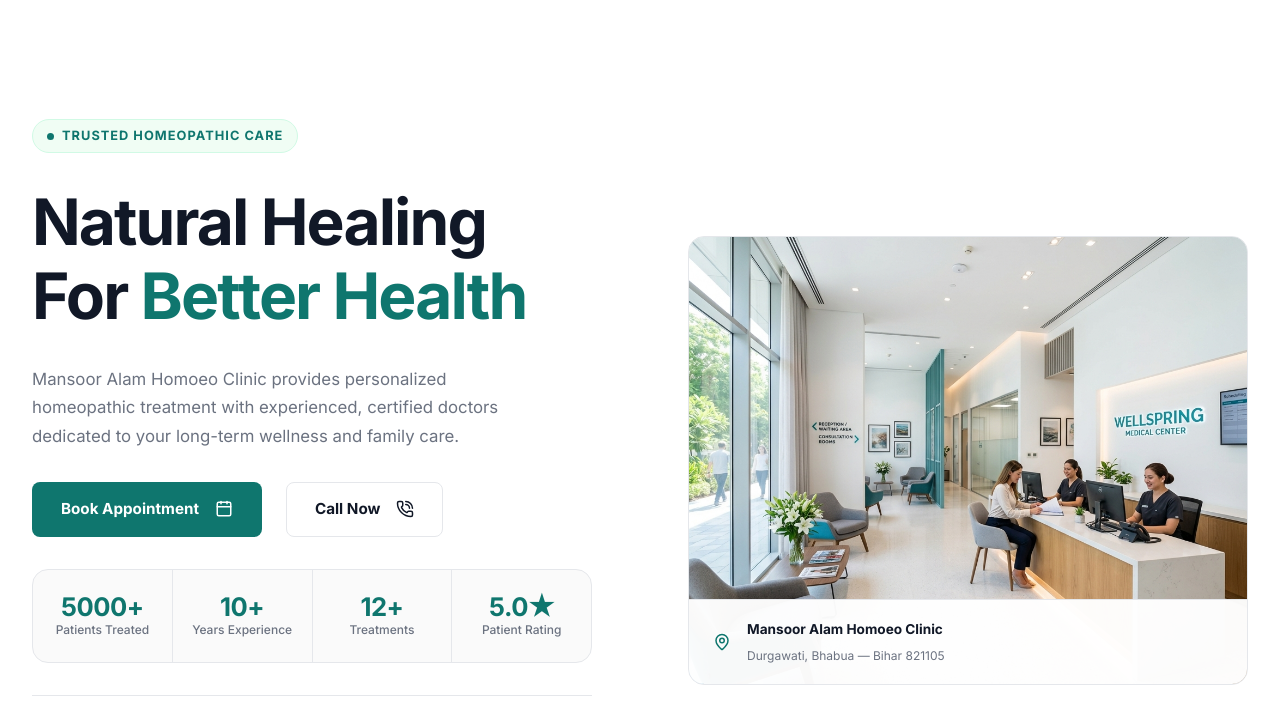
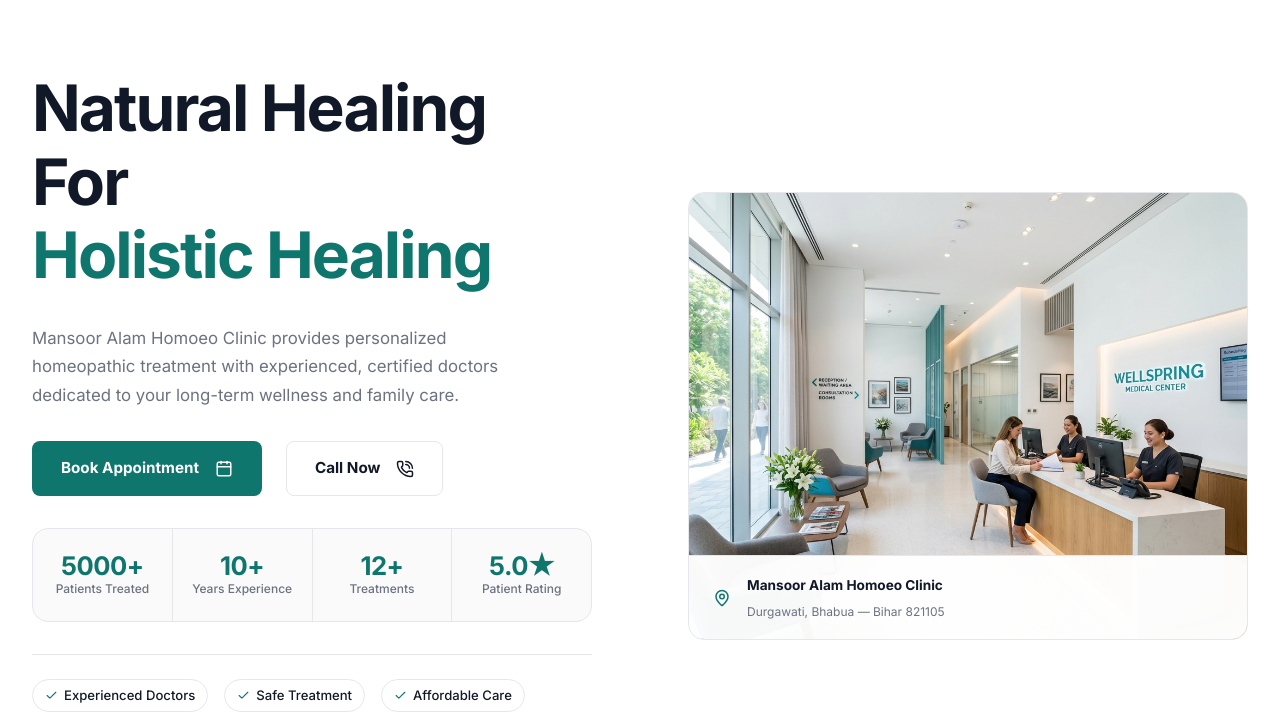
Before and after one commit to ApnaShashank/DEMOMANSOR, a plain HTML site: page index.html in a window 1280 px wide. Shown: the part 81-798 px from the top of the page. Drawn offline with nearby package versions, Linux system fonts and the light colour scheme.

Commit message:
feat: implement animated text rotation for hero section and reduce top padding

```diff
--- a/index.html
+++ b/index.html
@@ -435,13 +435,13 @@
        HERO SECTION
        ---------------------------------------------------- */
     #home {
-      padding-top: var(--space-12);
+      padding-top: var(--space-6);
       padding-bottom: var(--space-12);
     }
 
     @media (min-width: 1024px) {
       #home {
-        padding-top: var(--space-16);
+        padding-top: var(--space-10);
         padding-bottom: var(--space-16);
       }
     }
@@ -486,6 +486,20 @@
 
     .hero-content h1 .hero-highlight {
       color: var(--primary);
+      display: inline-block;
+      transition: opacity 0.35s cubic-bezier(0.4, 0, 0.2, 1), transform 0.35s cubic-bezier(0.4, 0, 0.2, 1);
+      opacity: 1;
+      transform: translateY(0);
+    }
+
+    .hero-highlight.change-out {
+      opacity: 0;
+      transform: translateY(-12px);
+    }
+
+    .hero-highlight.change-in {
+      opacity: 0;
+      transform: translateY(12px);
     }
 
     @media (min-width: 480px) {
@@ -1613,16 +1627,10 @@
         <!-- Hero Copy -->
         <div class="hero-content fade-up">
 
-          <!-- Eyebrow badge -->
-          <div class="hero-eyebrow">
-            <span class="hero-eyebrow-dot" aria-hidden="true"></span>
-            Trusted Homeopathic Care
-          </div>
-
           <!-- Main heading -->
           <h1>
             Natural Healing<br>
-            For <span class="hero-highlight">Better Health</span>
+            For <span class="hero-highlight" id="animated-better-health">Better Health</span>
           </h1>
 
           <!-- Description -->
@@ -2404,6 +2412,40 @@
         lucide.createIcons();
       }
 
+      /* 0. Hero Text Animation */
+      const highlightSpan = document.getElementById('animated-better-health');
+      if (highlightSpan) {
+        const texts = [
+          "Better Health",
+          "Natural Wellness",
+          "Holistic Healing",
+          "Safe Recovery",
+          "Complete Care"
+        ];
+        let currentIdx = 0;
+
+        setInterval(() => {
+          // Transition out (slide up & fade out)
+          highlightSpan.classList.add('change-out');
+
+          setTimeout(() => {
+            // Change text content
+            currentIdx = (currentIdx + 1) % texts.length;
+            highlightSpan.textContent = texts[currentIdx];
+
+            // Position at bottom (slide down & hidden)
+            highlightSpan.classList.remove('change-out');
+            highlightSpan.classList.add('change-in');
+
+            // Trigger reflow to apply class immediately
+            highlightSpan.offsetHeight;
+
+            // Transition to normal position (slide up & fade in)
+            highlightSpan.classList.remove('change-in');
+          }, 350); // 350ms matches the 0.35s transition duration
+        }, 3000);
+      }
+
       /* 1. Mobile Menu Toggle */
       const menuToggle = document.querySelector('.menu-toggle');
       const mobileNav = document.getElementById('mobile-nav');
```
